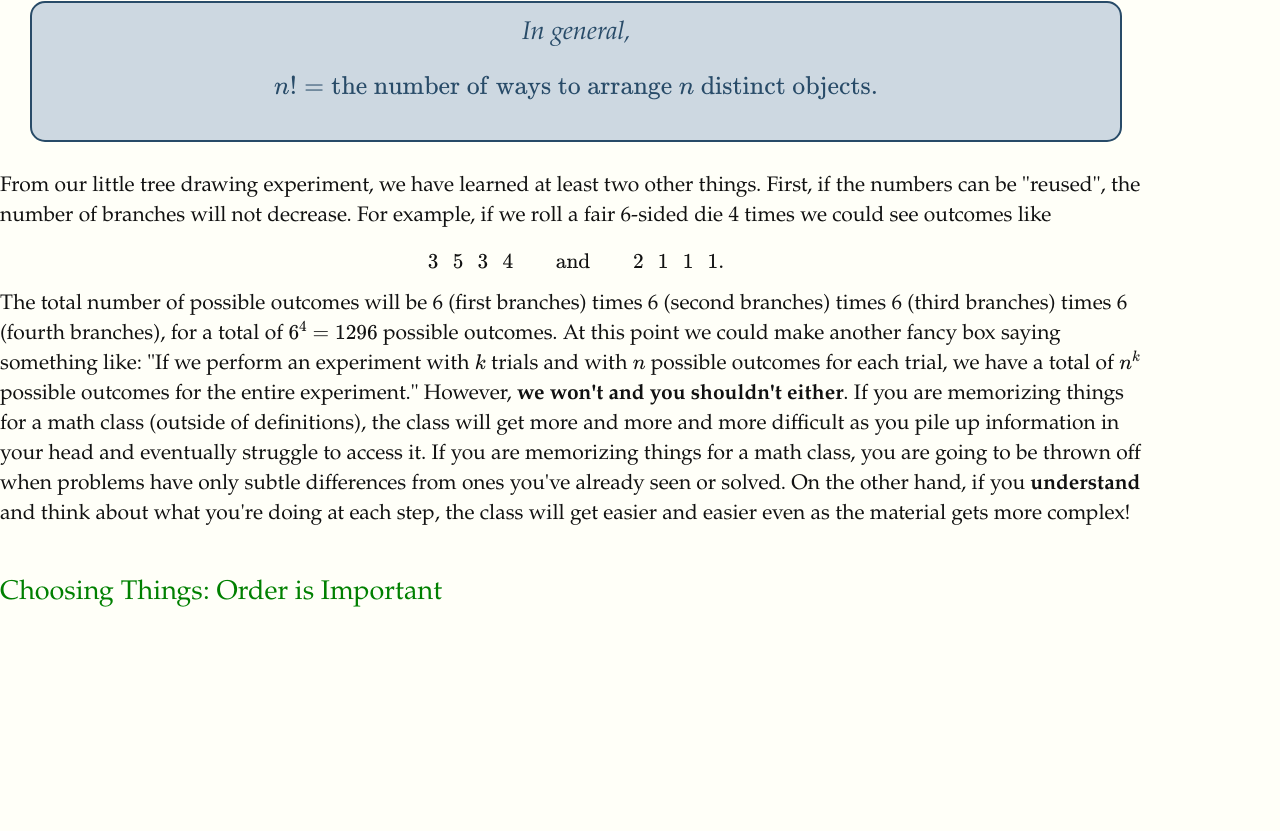
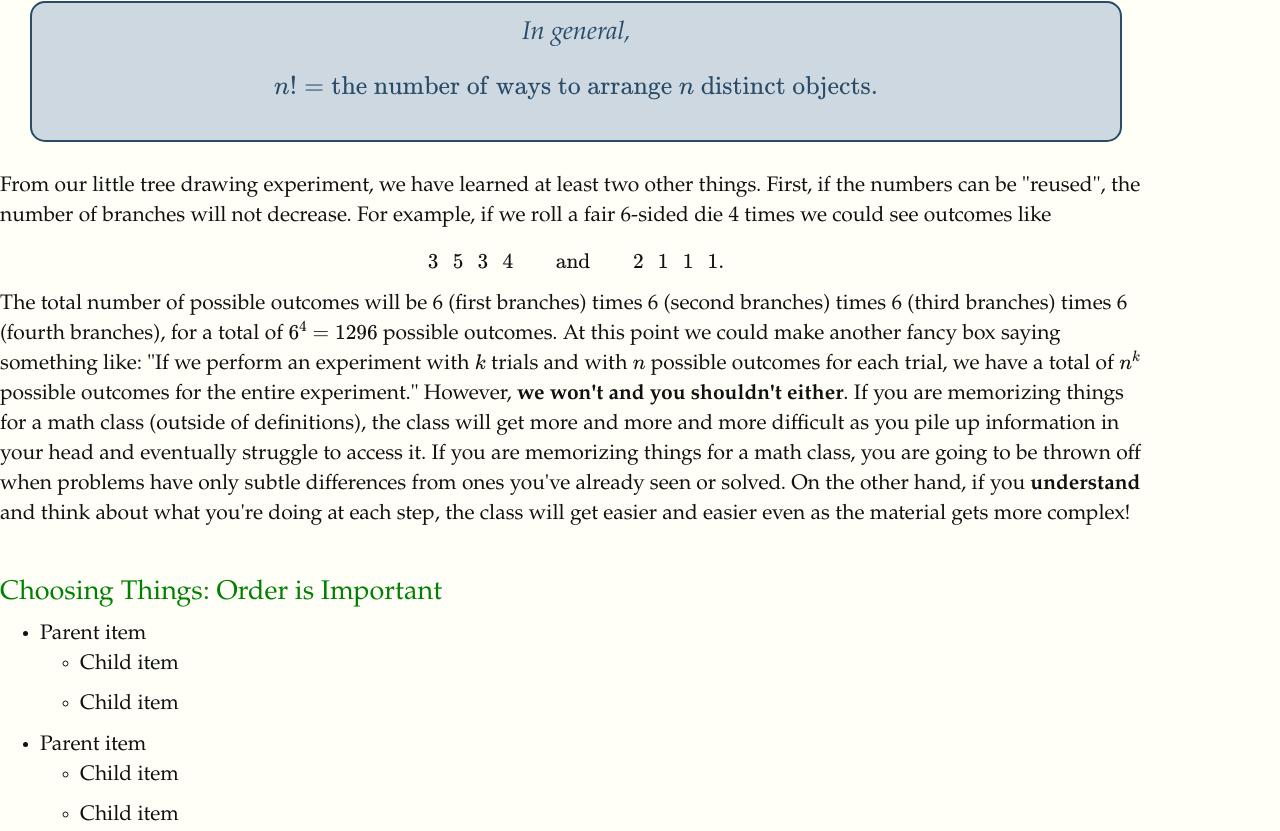
Before and after one commit to probabilityspace/mathstatnotes, a plain HTML site: page Chapter0/counting.html in a window 1280 px wide. Shown: the part 1492-2323 px from the top of the page. Before the commit the page ends 2112 px from the top, so only its background shows below. Drawn offline with nearby package versions, Linux system fonts and the light colour scheme; some packages are replaced by stand-ins of ours; a web font is replaced by a local one.

Commit message:
Update counting.html

```diff
--- a/Chapter0/counting.html
+++ b/Chapter0/counting.html
@@ -164,6 +164,25 @@ gets more complex!
 <div id="combinations" style="color:green";><h2nonit>Choosing Things: Order is Important</h2nonit></div>
 
 
+<ul class="collapsibleList">
+  <li>
+    Parent item
+    <ul>
+      <li>Child item</li>
+      <li>Child item</li>
+    </ul>
+  </li>
+  <li>
+    Parent item
+    <ul>
+      <li>Child item</li>
+      <li>Child item</li>
+    </ul>
+  </li>
+</ul>
+
+
+
 </article>
 
 
```
